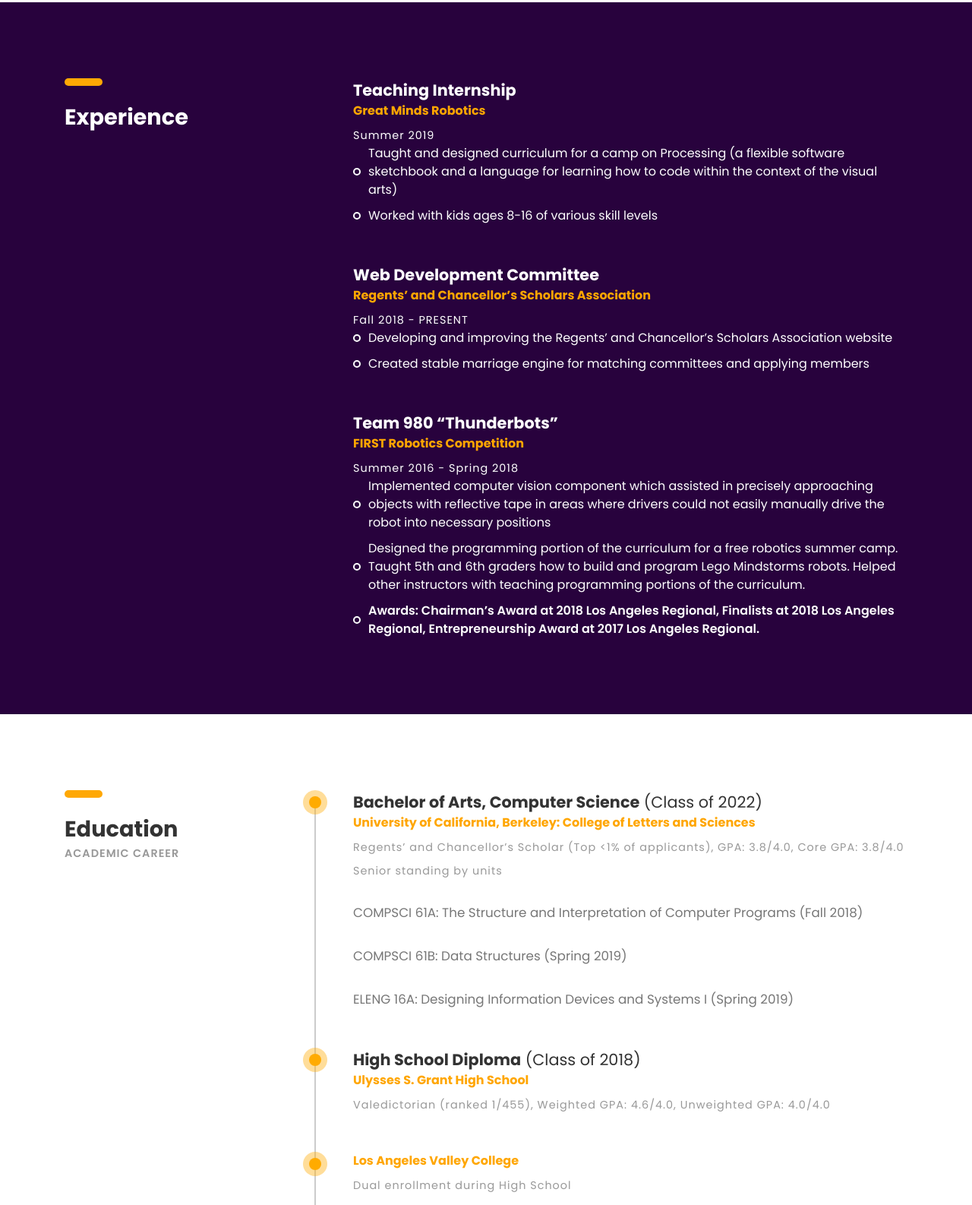
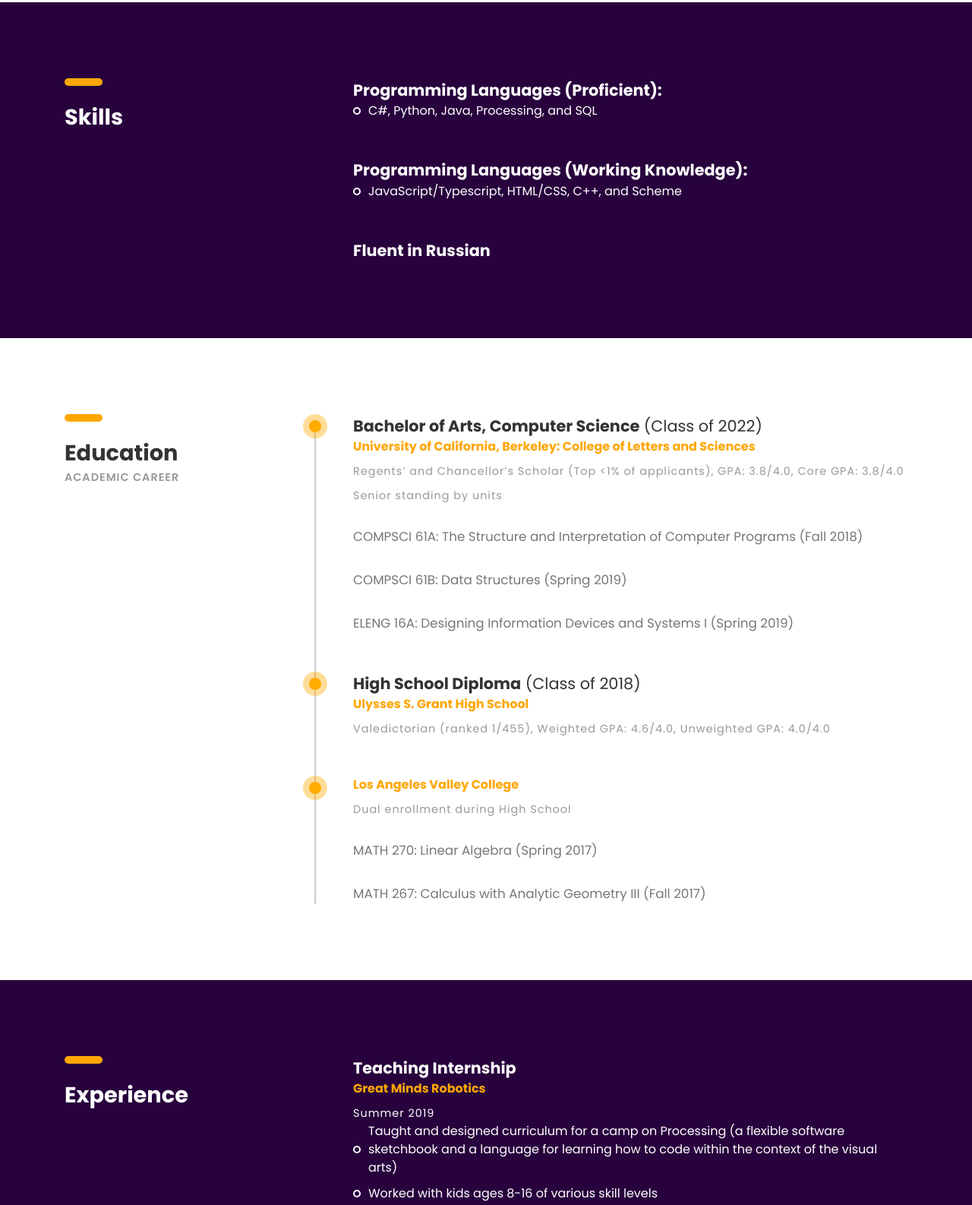
Before and after one commit to JessicaPlotkin/JessicaPlotkin.github.io, a plain HTML site: page index.html in a window 1280 px wide. Shown: the part 991-2577 px from the top of the page at 76% size. Drawn offline with Linux system fonts and the light colour scheme; files whose address does not match are found by name.

Commit message:
Added skills section

```diff
--- a/index.html
+++ b/index.html
@@ -68,8 +68,83 @@
 		</div><!-- container -->
 	</section><!-- about-section -->
 
+<section class="experience-section section">
+		<div class="container">
+			<div class="row">
+				<div class="col-sm-4">
+					<div class="heading">
+					  <h3><strong>Skills</strong></h3>
+</div>
 
-	<section class="experience-section section">
+
+				</div><!-- col-sm-4 -->
+				<div class="col-sm-8">
+					<div class="experience margin-b-50">
+					  <h4><strong>Programming Languages (Proficient):</strong></h4>
+						<p class="font-semi-white margin-tb-20"></p>
+						<ul class="list margin-b-30">
+							<li>C#, Python, Java, Processing, and SQL</li>
+						</ul>
+				  </div><!-- experience -->
+
+					<div class="experience margin-b-50">
+					  <h4><strong>Programming Languages (Working Knowledge):</strong></h4>
+						<p class="font-semi-white margin-tb-20"></p>
+						<ul class="list margin-b-30">
+							<li>JavaScript/Typescript, HTML/CSS, C++, and Scheme</li>
+						</ul>
+				  </div><!-- experience -->
+
+					<div class="experience margin-b-50">
+					  <h4><strong>Fluent in Russian</strong></h4>
+				  </div><!-- experience -->
+			  </div><!-- col-sm-8 -->
+			</div><!-- row -->
+		</div><!-- container -->
+
+	</section><!-- skills-section -->
+
+<section class="education-section section">
+		<div class="container">
+			<div class="row">
+				<div class="col-sm-4">
+					<div class="heading">
+					  <h3><strong>Education</strong></h3>
+					  <h6 class="font-lite-black"><b>ACADEMIC CAREER</b></h6>
+					</div>
+				</div><!-- col-sm-4 -->
+				<div class="col-sm-8">
+				  <div class="education-wrapper">
+					  <div class="education margin-b-50">
+					    <h4><strong>Bachelor of Arts, Computer Science</strong> (Class of 2022)</h4>
+					    <h5 class="font-yellow"><strong>University of California, Berkeley: College of Letters and Sciences</strong>					    </h5>
+					    <h6 class="font-lite-black margin-t-10">Regents’ and Chancellor’s Scholar (Top &lt;1% of applicants),  GPA: 3.8/4.0, Core GPA: 3.8/4.0</h6>
+					    <h6 class="font-lite-black margin-t-10">Senior standing by units</h6>
+							<p class="margin-tb-30"> COMPSCI 61A: The Structure and Interpretation of Computer Programs (Fall 2018)</p>
+							<p class="margin-tb-30">COMPSCI 61B: Data Structures (Spring 2019)</p>
+							<p class="margin-tb-30">ELENG 16A: Designing Information Devices and Systems I (Spring 2019)</p>
+						</div><!-- education -->
+
+						<div class="education margin-b-50">
+						  <h4><strong>High School Diploma</strong> (Class of 2018)</h4>
+						  <h5 class="font-yellow"><strong>Ulysses S. Grant High School </strong></h5>
+						  <h6 class="font-lite-black margin-t-10">Valedictorian (ranked 1/455), Weighted GPA: 4.6/4.0, Unweighted GPA: 4.0/4.0</h6>
+						</div><!-- education -->
+
+					  <div class="education margin-b-50">
+						  <h5 class="font-yellow"><strong> Los Angeles Valley College </strong></h5>
+					    <h6 class="font-lite-black margin-t-10">Dual enrollment during High School</h6>
+						  	<p class="margin-tb-30">MATH 270: Linear Algebra (Spring 2017)</p>
+							<p class="margin-tb-30">MATH 267: Calculus with Analytic Geometry III (Fall 2017)</p>
+						</div><!-- education -->
+					</div><!-- education-wrapper -->
+				</div><!-- col-sm-8 -->
+			</div><!-- row -->
+		</div><!-- container -->
+
+	</section><!-- education-section -->
+
+<section class="experience-section section">
 		<div class="container">
 			<div class="row">
 				<div class="col-sm-4">
@@ -119,47 +194,6 @@
 
 	</section><!-- experience-section -->
 
-
-	<section class="education-section section">
-		<div class="container">
-			<div class="row">
-				<div class="col-sm-4">
-					<div class="heading">
-					  <h3><strong>Education</strong></h3>
-					  <h6 class="font-lite-black"><b>ACADEMIC CAREER</b></h6>
-					</div>
-				</div><!-- col-sm-4 -->
-				<div class="col-sm-8">
-				  <div class="education-wrapper">
-					  <div class="education margin-b-50">
-					    <h4><strong>Bachelor of Arts, Computer Science</strong> (Class of 2022)</h4>
-					    <h5 class="font-yellow"><strong>University of California, Berkeley: College of Letters and Sciences</strong>					    </h5>
-					    <h6 class="font-lite-black margin-t-10">Regents’ and Chancellor’s Scholar (Top &lt;1% of applicants),  GPA: 3.8/4.0, Core GPA: 3.8/4.0</h6>
-					    <h6 class="font-lite-black margin-t-10">Senior standing by units</h6>
-							<p class="margin-tb-30"> COMPSCI 61A: The Structure and Interpretation of Computer Programs (Fall 2018)</p>
-							<p class="margin-tb-30">COMPSCI 61B: Data Structures (Spring 2019)</p>
-							<p class="margin-tb-30">ELENG 16A: Designing Information Devices and Systems I (Spring 2019)</p>
-						</div><!-- education -->
-
-						<div class="education margin-b-50">
-						  <h4><strong>High School Diploma</strong> (Class of 2018)</h4>
-						  <h5 class="font-yellow"><strong>Ulysses S. Grant High School </strong></h5>
-						  <h6 class="font-lite-black margin-t-10">Valedictorian (ranked 1/455), Weighted GPA: 4.6/4.0, Unweighted GPA: 4.0/4.0</h6>
-						</div><!-- education -->
-
-					  <div class="education margin-b-50">
-						  <h5 class="font-yellow"><strong> Los Angeles Valley College </strong></h5>
-					    <h6 class="font-lite-black margin-t-10">Dual enrollment during High School</h6>
-						  	<p class="margin-tb-30">MATH 270: Linear Algebra (Spring 2017)</p>
-							<p class="margin-tb-30">MATH 267: Calculus with Analytic Geometry III (Fall 2017)</p>
-						</div><!-- education -->
-					</div><!-- education-wrapper -->
-				</div><!-- col-sm-8 -->
-			</div><!-- row -->
-		</div><!-- container -->
-
-	</section><!-- about-section -->
-
 	<footer>
 		<p class="copyright">
 			<!-- Link back to Colorlib can't be removed. Template is licensed under CC BY 3.0. -->
```
